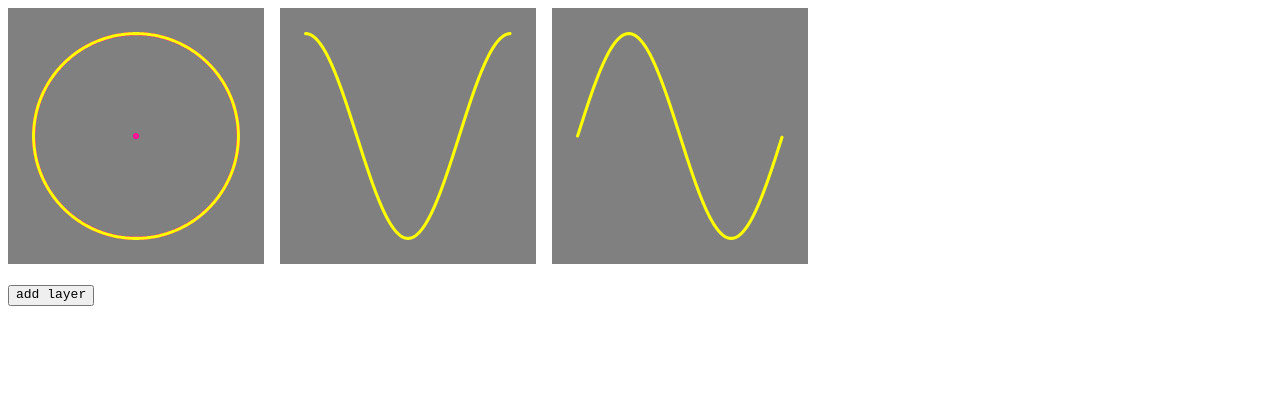
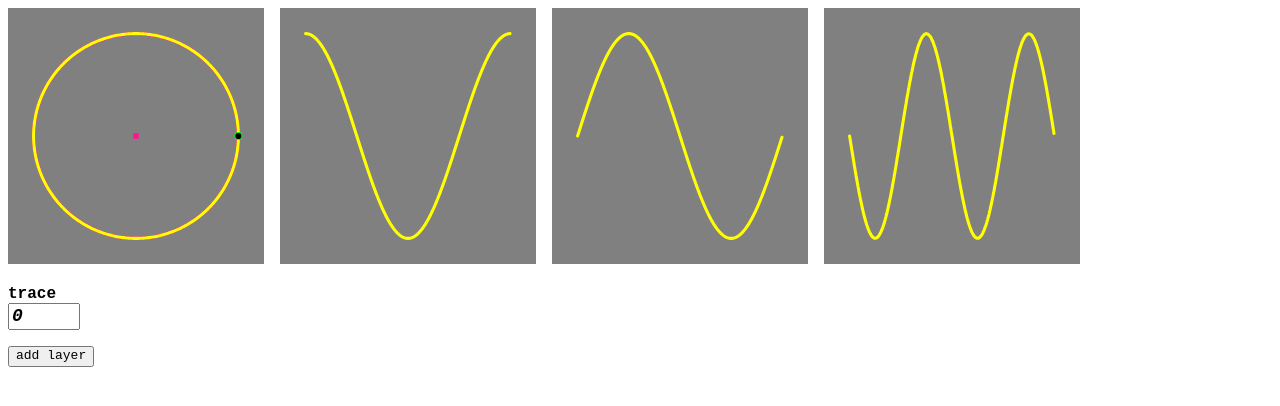
Before and after one commit to clumsycomputer/clumsy-website, a Next.js app: page /toys/loop in a window 1280 px wide. Shown: the top 406 px of the page. Built offline with nearby package versions, Linux system fonts and the light colour scheme.

Commit message:
feature(C_LEGACY_LoopExplorerPage): progress computing pendulum component

```diff
--- a/components/pages/toys/loop/C_LEGACY_LoopExplorerPage.tsx
+++ b/components/pages/toys/loop/C_LEGACY_LoopExplorerPage.tsx
@@ -1,4 +1,5 @@
 import { ExtractInterposedStructure } from "clumsy-math";
+import { re } from "mathjs";
 import { useState } from "react";
 import { Circle, Point2 } from "./D_LEGACY_common/geometry/general/encodings";
 import { getUnitRotatedPoint } from "./D_LEGACY_common/geometry/general/getRotatedPoint";
@@ -10,27 +11,31 @@ import {
   getLoopPoint,
   GetLoopPointApi,
 } from "./D_LEGACY_common/geometry/loop/getLoopPoint";
+import { getCirclePoint } from "./LEGACY_common/geometry/general";
 
 export function LoopExplorerPage() {
   const [loopLayers, setLoopLayers] = useState<Array<LoopLayer>>([]);
   const loopStructure = getLoopStructure({
     someLoopLayers: loopLayers,
   });
-  const [_, ...otherDiagramLoopStructures] = getLoopStructures({
+  const diagramLoopStructures = getLoopStructures({
     someLoopStructure: loopStructure,
   });
+  const [_, ...otherDiagramLoopStructures] = diagramLoopStructures;
   const pointCount = 512;
   const maxPointMagnitudeRef: [number] = [0];
   const maxCosineMagnitudeRef: [number] = [0];
   const maxSineMagnitudeRef: [number] = [0];
-  // const maxPendulumMagnitudeRef: [number] = [0];
-  const loopPointsData = new Array(pointCount).fill(undefined).map<
+  const maxPendulumMagnitudeRef: [number] = [0];
+  const loopPointsData = new Array(pointCount)
+    .fill(undefined)
+    .map<
       [
         LoopPoint,
         [Point2, [number]],
         [number, [number]],
+        [number, [number]],
         [number, [number]]
-      // [number, [number]]
       ]
     >((_, pointIndex) => {
       const loopPoint = getLoopPoint({
@@ -62,33 +67,64 @@ export function LoopExplorerPage() {
         pointSineMagnitude > maxSineMagnitudeRef[0]
           ? pointSineMagnitude
           : maxSineMagnitudeRef[0];
-    // const outputAngle = getNormalizedAngleBetweenPoints({
+      // const outputBaseAngle = getNormalizedAngleBetweenPoints({
+      //   originPoint: loopPoint[2],
+      //   subjectPoint: loopPoint[4],
+      // });
+      // const outputLoopAngle = getNormalizedAngleBetweenPoints({
+      //   originPoint: loopPoint[2],
       //   subjectPoint: [loopPoint[0], loopPoint[1]],
-    //   originPoint: loopPoint[2],
       // });
       // const pointPendulum = getDifferenceBetweenNormalizedAngles({
-    //   normalizedAngleA: loopPoint[4],
-    //   normalizedAngleB: outputAngle,
+      //   normalizedAngleA: outputBaseAngle,
+      //   normalizedAngleB: outputLoopAngle,
       // });
-    // const pointPendulumMagnitude = Math.abs(pointPendulum);
-    // maxPendulumMagnitudeRef[0] =
-    //   pointPendulumMagnitude > maxPendulumMagnitudeRef[0]
-    //     ? pointPendulumMagnitude
-    //     : maxPendulumMagnitudeRef[0];
+      const pointPendulum = getLoopPointPendulum({
+        someLoopPoint: loopPoint,
+      });
+      const pointPendulumMagnitude = Math.abs(pointPendulum);
+      maxPendulumMagnitudeRef[0] =
+        pointPendulumMagnitude > maxPendulumMagnitudeRef[0]
+          ? pointPendulumMagnitude
+          : maxPendulumMagnitudeRef[0];
       return [
         loopPoint,
         [zeroOriginLoopPoint, maxPointMagnitudeRef],
         [pointCosine, maxCosineMagnitudeRef],
         [pointSine, maxSineMagnitudeRef],
-      // [pointPendulum, maxPendulumMagnitudeRef],
+        [pointPendulum, maxPendulumMagnitudeRef],
       ];
     });
   const loopCircles = getLoopCircles({
     someLoopStructure: loopStructure,
   });
+  const [relativeTraceAngle, setRelativeTraceAngle] = useState(0);
+  const tracePoint = getLoopPoint({
+    someLoopStructure: loopStructure,
+    inputAngle: 2 * Math.PI * relativeTraceAngle,
+  });
+  // console.log(
+  //   getAngleBetweenPoints({
+  //     originPoint: tracePoint[2],
+  //     subjectPoint: tracePoint[4],
+  //   })
+  // );
+  // console.log(
+  //   getAngleBetweenPoints({
+  //     originPoint: tracePoint[2],
+  //     subjectPoint: [tracePoint[0], tracePoint[1]],
+  //   })
+  // );
+  // const tracePendulum = getLoopPointPendulum({
+  //   someLoopPoint: tracePoint,
+  // });
+  // console.log(tracePendulum);
+  // console.log("");
   return (
     <div style={{ display: "flex", flexDirection: "column" }}>
-      <div style={{ display: "flex", flexDirection: "row" }}>
+      <div
+        style={{ display: "flex", flexDirection: "row", overflow: "scroll" }}
+      >
         <div style={{ padding: 8 }}>
           <svg
             viewBox={`${-1.25} ${-1.25} ${2.5} ${2.5}`}
@@ -138,6 +174,7 @@ export function LoopExplorerPage() {
                   fillOpacity={0}
                   strokeWidth={0.03}
                   stroke={"deepskyblue"}
+                  strokeOpacity={0.75}
                   strokeLinejoin={"round"}
                   strokeLinecap={"round"}
                 />
@@ -159,6 +196,44 @@ export function LoopExplorerPage() {
                 strokeLinejoin={"round"}
                 strokeLinecap={"round"}
               />
+              <circle
+                cx={
+                  (tracePoint[4][0] -
+                    loopCircles[loopCircles.length - 1].center[0]) /
+                  loopPointsData[0][1][1][0]
+                }
+                cy={
+                  (tracePoint[4][1] -
+                    loopCircles[loopCircles.length - 1].center[1]) /
+                  loopPointsData[0][1][1][0]
+                }
+                r={0.04}
+                fill={"lime"}
+              />
+              <circle
+                cx={
+                  (tracePoint[0] - loopPointsData[0][0][2][0]) /
+                  loopPointsData[0][1][1][0]
+                }
+                cy={
+                  (tracePoint[1] - loopPointsData[0][0][2][1]) /
+                  loopPointsData[0][1][1][0]
+                }
+                r={0.03}
+                fill={"black"}
+              />
+              {/* <circle
+                cx={
+                  (tracePoint[0] - loopPointsData[0][0][2][0]) /
+                  loopPointsData[0][1][1][0]
+                }
+                cy={
+                  (tracePoint[1] - loopPointsData[0][0][2][1]) /
+                  loopPointsData[0][1][1][0]
+                }
+                r={0.03}
+                fill={"red"}
+              /> */}
             </g>
           </svg>
         </div>
@@ -214,8 +289,44 @@ export function LoopExplorerPage() {
             </g>
           </svg>
         </div>
+        <div style={{ padding: 8 }}>
+          <svg
+            viewBox={`${-1.25} ${-1.25} ${2.5} ${2.5}`}
+            width={256}
+            height={256}
+          >
+            <rect x={-1.25} y={-1.25} width={2.5} height={2.5} fill={"gray"} />
+            <g transform="scale(1,-1)">
+              <polyline
+                points={loopPointsData
+                  .map(
+                    (someLoopPointData, pointIndex) =>
+                      `${(pointIndex / loopPointsData.length) * 2 - 1},${
+                        someLoopPointData[4][0] / someLoopPointData[4][1][0]
+                      }`
+                  )
+                  .join(" ")}
+                stroke={"yellow"}
+                strokeWidth={0.03}
+                fillOpacity={0}
+                strokeLinecap={"round"}
+                strokeLinejoin={"round"}
+              />
+            </g>
+          </svg>
+        </div>
       </div>
       <div style={{ display: "flex", flexDirection: "column" }}>
+        <div style={{ display: "flex", flexDirection: "row" }}>
+          <RelativeNumberField
+            label={"trace"}
+            value={relativeTraceAngle}
+            valueStep={1 / 50}
+            onValueChange={(nextRelativeTraceAngle) => {
+              setRelativeTraceAngle(nextRelativeTraceAngle);
+            }}
+          />
+        </div>
         <div style={{ display: "flex", flexDirection: "row" }}>
           <div style={{ padding: 8 }}>
             <button
@@ -496,20 +607,6 @@ function getNormalizedAngleBetweenPoints(
   });
 }
 
-interface GetDifferenceBetweenNormalizedAnglesApi {
-  normalizedAngleA: number;
-  normalizedAngleB: number;
-}
-
-function getDifferenceBetweenNormalizedAngles(
-  api: GetDifferenceBetweenNormalizedAnglesApi
-) {
-  const { normalizedAngleB, normalizedAngleA } = api;
-  return normalizedAngleB < Math.PI && normalizedAngleA > Math.PI
-    ? 2 * Math.PI + normalizedAngleB - normalizedAngleA
-    : normalizedAngleB - normalizedAngleA;
-}
-
 interface GetLoopCirclesApi {
   someLoopStructure: LoopStructure;
 }
@@ -631,3 +728,24 @@ function getNextLoopBase(api: GetNextLoopBaseApi): Circle {
   };
   return scaledAndOrientedSubCircle;
 }
+
+interface GetLoopPointPendulumApi {
+  someLoopPoint: LoopPoint;
+}
+function getLoopPointPendulum(api: GetLoopPointPendulumApi) {
+  const { someLoopPoint } = api;
+  const outputBaseAngle = getNormalizedAngleBetweenPoints({
+    originPoint: someLoopPoint[2],
+    subjectPoint: someLoopPoint[4],
+  });
+  const outputLoopAngle = getNormalizedAngleBetweenPoints({
+    originPoint: someLoopPoint[2],
+    subjectPoint: [someLoopPoint[0], someLoopPoint[1]],
+  });
+  const pointPendulum = outputLoopAngle - outputBaseAngle;
+  return pointPendulum > Math.PI
+    ? outputLoopAngle - (2 * Math.PI + outputBaseAngle)
+    : pointPendulum < -Math.PI
+    ? 2 * Math.PI + outputLoopAngle - outputBaseAngle
+    : pointPendulum;
+}
--- a/components/pages/toys/loop/D_LEGACY_common/geometry/loop/encodings.ts
+++ b/components/pages/toys/loop/D_LEGACY_common/geometry/loop/encodings.ts
@@ -17,5 +17,6 @@ export type LoopPoint = [
   x: Point2[0],
   y: Point2[1],
   origin: Point2,
-  terminalSubRadius: number
+  terminalSubRadius: number,
+  basePoint: Point2
 ];
--- a/components/pages/toys/loop/D_LEGACY_common/geometry/loop/getLoopPoint.ts
+++ b/components/pages/toys/loop/D_LEGACY_common/geometry/loop/getLoopPoint.ts
@@ -33,10 +33,10 @@ function _getLoopPoint(api: _GetLoopPointApi): LoopPoint {
     baseStructure,
     inputAngle,
   });
-  const { unitBasePointX } = getUnitBasePointX({
+  const { unitBasePoint } = getUnitBasePoint({
     unitSubPoint,
   });
-  const unitLoopPoint: Point2 = [unitBasePointX, unitSubPoint[1]];
+  const unitLoopPoint: Point2 = [unitBasePoint[0], unitSubPoint[1]];
   const orientedUnitOrigin = getUnitRotatedPoint({
     rotationAngle: baseStructure.subStructure.subOrientation,
     subjectPoint: unitSubPoint[2],
@@ -50,6 +50,15 @@ function _getLoopPoint(api: _GetLoopPointApi): LoopPoint {
     anchorPoint: orientedUnitOrigin,
     subjectPoint: orientedUnitLoopPoint,
   });
+  const orientedUnitBasePoint = getUnitRotatedPoint({
+    rotationAngle: baseStructure.subStructure.subOrientation,
+    subjectPoint: unitBasePoint,
+  });
+  const rotatedUnitBasePoint = getRotatedPoint({
+    rotationAngle: baseStructure.subStructure.loopRotation,
+    anchorPoint: orientedUnitOrigin,
+    subjectPoint: orientedUnitBasePoint,
+  });
   return [
     baseCircle.radius * rotatedUnitLoopPoint[0] + baseCircle.center[0],
     baseCircle.radius * rotatedUnitLoopPoint[1] + baseCircle.center[1],
@@ -58,6 +67,10 @@ function _getLoopPoint(api: _GetLoopPointApi): LoopPoint {
       baseCircle.radius * orientedUnitOrigin[1] + baseCircle.center[1],
     ],
     baseCircle.radius * unitSubPoint[3],
+    [
+      baseCircle.radius * rotatedUnitBasePoint[0] + baseCircle.center[0],
+      baseCircle.radius * rotatedUnitBasePoint[1] + baseCircle.center[1],
+    ],
   ];
 }
 
@@ -88,7 +101,7 @@ function getUnitSubPoint(api: GetUnitSubPointApi): {
               unitSubCircle.center[1],
             unitSubCircle.center,
             unitSubCircle.radius,
-            // inputAngle,
+            [NaN, NaN], // not really needed, just lazy and wanted to appease typescript
           ],
   };
 }
@@ -129,17 +142,18 @@ function getUnitSubCircle(api: GetUnitSubCircleApi): {
   };
 }
 
-interface GetUnitBasePointXApi {
+interface GetUnitBasePointApi {
   unitSubPoint: LoopPoint;
 }
 
-function getUnitBasePointX(api: GetUnitBasePointXApi): {
-  unitBasePointX: number;
+function getUnitBasePoint(api: GetUnitBasePointApi): {
+  unitBasePoint: Point2;
 } {
   const { unitSubPoint } = api;
   const deltaX = unitSubPoint[2][0] - unitSubPoint[0];
   const otherDeltaX = unitSubPoint[0] - unitSubPoint[2][0];
   const deltaY = unitSubPoint[2][1] - unitSubPoint[1];
+  const otherDeltaY = unitSubPoint[1] - unitSubPoint[2][1];
   const squaredDeltaX = deltaX * deltaX;
   const squaredDeltaY = deltaY * deltaY;
   const squaredDeltaAdded = squaredDeltaX + squaredDeltaY;
@@ -154,7 +168,9 @@ function getUnitBasePointX(api: GetUnitBasePointXApi): {
     Math.sqrt(1 - (exprB * exprB) / squaredDeltaAdded) /
     Math.sqrt(squaredDeltaAdded);
   return {
-    unitBasePointX: unitSubPoint[2][0] - deltaX * exprA + otherDeltaX * exprC,
-    // unitBasePointY: unitSubPoint[2][1] + otherDeltaY * exprA + otherDeltaY * exprB,
+    unitBasePoint: [
+      unitSubPoint[2][0] - deltaX * exprA + otherDeltaX * exprC,
+      unitSubPoint[2][1] + otherDeltaY * exprA + otherDeltaY * exprC,
+    ],
   };
 }
```
Lines whose indentation alone changed are shown as unchanged.
